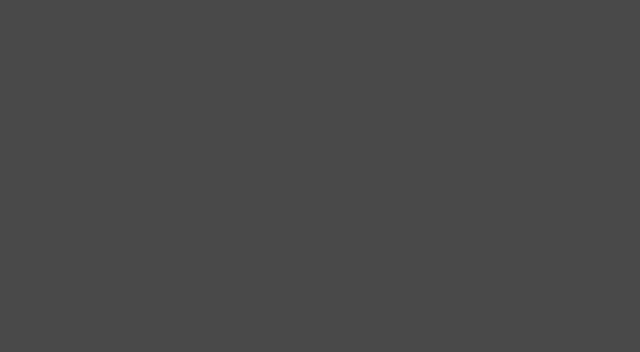
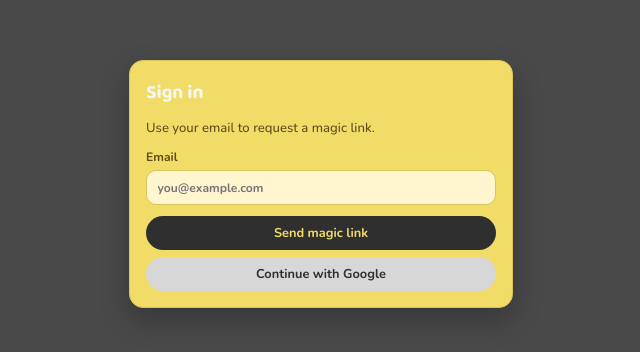
Before and after one commit to elgervb/beez, an Angular app: page /beez/auth in a window 1280 px wide. Before the commit this address led to /. Shown: the part 216-568 px from the top of the page, without its empty margins (319-959 px from the left). Built offline with nearby package versions, Linux system fonts and the light colour scheme.

Commit message:
set basehref

```diff
--- a/angular.json
+++ b/angular.json
@@ -27,6 +27,7 @@
           "builder": "@angular/build:application",
           "options": {
             "browser": "src/main.ts",
+            "baseHref": "/beez/",
             "tsConfig": "tsconfig.app.json",
             "serviceWorker": "ngsw-config.json",
             "assets": [
--- a/src/app/pages/auth/auth.ts
+++ b/src/app/pages/auth/auth.ts
@@ -34,7 +34,7 @@
     }
 
     const redirect = this.safeRedirectPath();
-    const redirectTo = `${globalThis.location.origin}/auth?redirect=${encodeURIComponent(redirect)}`;
+    const redirectTo = `${globalThis.location.origin}/beez/auth?redirect=${encodeURIComponent(redirect)}`;
 
     this.busy.set(true);
     this.message.set('');
--- a/src/index.html
+++ b/src/index.html
@@ -3,7 +3,7 @@
 <head>
   <meta charset="utf-8">
   <title>Beez</title>
-  <base href="/">
+  <base href="/beez/">
   <meta name="viewport" content="width=device-width, initial-scale=1">
   <meta name="theme-color" content="#f0dc67">
   <meta name="mobile-web-app-capable" content="yes">
```
Also changed, not shown: 1 other file (tests, documents, lock files or other folders).
